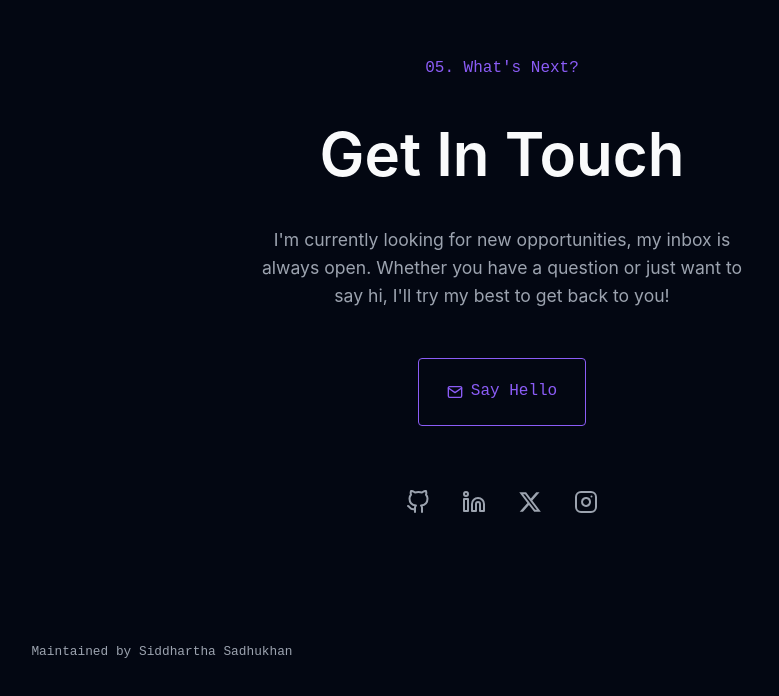
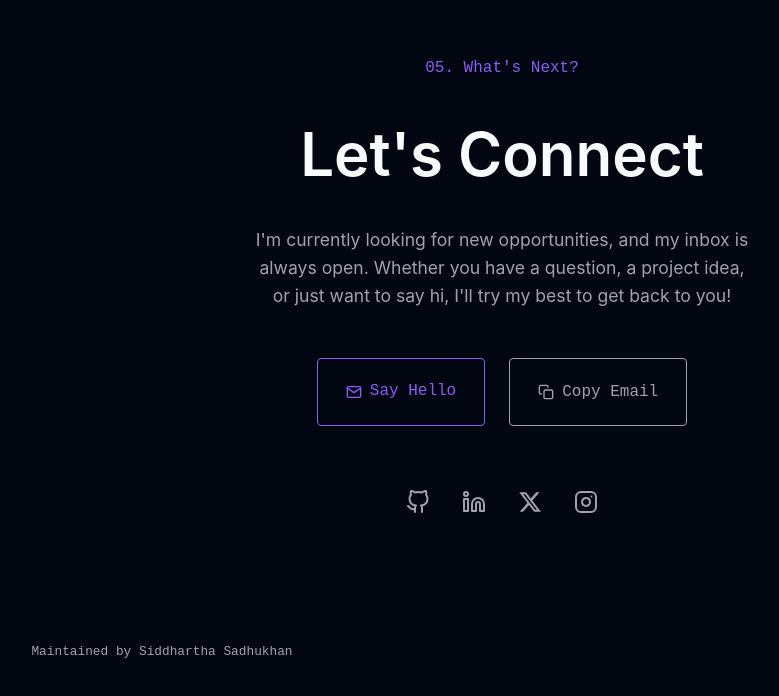
Before and after one commit to Sid4GitHub/portfolio, a React (Vite) app: page / in a window 1280 px wide. Shown: the part 5211-5907 px from the top of the page, without its empty margins (138-917 px from the left). Built offline with nearby package versions, Linux system fonts and the light colour scheme.

Commit message:
feat: add Contact section component and global styling

```diff
--- a/src/components/Sections/Contact.jsx
+++ b/src/components/Sections/Contact.jsx
@@ -1,64 +1,61 @@
+import { useState } from 'react';
 import { motion } from 'framer-motion';
-import { FiGithub, FiLinkedin, FiInstagram, FiMail } from 'react-icons/fi';
+import { FiGithub, FiLinkedin, FiInstagram, FiMail, FiCopy, FiCheck } from 'react-icons/fi';
 import { FaXTwitter } from 'react-icons/fa6';
 
 const Contact = () => {
+    const [copied, setCopied] = useState(false);
+    const email = "siddhartha.sadhukhan.2014@gmail.com";
+
+    const handleCopyEmail = () => {
+        navigator.clipboard.writeText(email);
+        setCopied(true);
+        setTimeout(() => setCopied(false), 2000);
+    };
+
     return (
-        <section id="contact" className="section" style={{ textAlign: 'center', padding: '100px 0' }}>
-            <div className="container" style={{ maxWidth: '600px', margin: '0 auto' }}>
+        <section id="contact" className="section contact-section">
+            <div className="container contact-container">
                 <motion.div
                     initial={{ opacity: 0, y: 20 }}
                     whileInView={{ opacity: 1, y: 0 }}
                     transition={{ duration: 0.5 }}
                     viewport={{ once: true }}
+                    className="contact-content"
                 >
-                    <p style={{ color: 'var(--accent-color)', fontFamily: 'var(--font-mono)', marginBottom: '1.5rem' }}>05. What's Next?</p>
-                    <h2 style={{ fontSize: 'clamp(40px, 5vw, 60px)', marginBottom: '1.5rem', color: 'var(--text-color)', fontWeight: '600' }}>Get In Touch</h2>
-                    <p style={{ marginBottom: '3rem', fontSize: '1.1rem', color: 'var(--text-secondary)', lineHeight: '1.6' }}>
-                        I'm currently looking for new opportunities, my inbox is always open. Whether you have a question or just want to say hi, I'll try my best to get back to you!
+                    <p className="section-subtitle">05. What's Next?</p>
+                    <h2 className="contact-title">Let's Connect</h2>
+                    <p className="contact-description">
+                        I'm currently looking for new opportunities, and my inbox is always open.
+                        Whether you have a question, a project idea, or just want to say hi, I'll try my best to get back to you!
                     </p>
 
-                    <a
-                        href="mailto:siddhartha.sadhukhan.2014@gmail.com"
-                        className="btn"
-                        style={{
-                            fontSize: '1rem',
-                            padding: '1.25rem 1.75rem',
-                            display: 'inline-flex',
-                            alignItems: 'center',
-                            gap: '0.5rem'
-                        }}
-                    >
-                        <FiMail /> Say Hello
-                    </a>
+                    <div className="contact-actions">
+                        <a href={`mailto:${email}`} className="btn contact-btn">
+                            <FiMail /> Say Hello
+                        </a>
+                        <button onClick={handleCopyEmail} className="btn contact-btn-outline" aria-label="Copy email address">
+                            {copied ? <FiCheck /> : <FiCopy />}
+                            {copied ? "Copied!" : "Copy Email"}
+                        </button>
+                    </div>
 
-                    <div style={{ marginTop: '4rem', display: 'flex', justifyContent: 'center', gap: '2rem' }}>
-                        <a href="https://github.com/Sid4GitHub" target="_blank" rel="noopener noreferrer" className="social-link">
+                    <div className="social-links">
+                        <a href="https://github.com/Sid4GitHub" target="_blank" rel="noopener noreferrer" className="social-link" aria-label="GitHub">
                             <FiGithub size={24} />
                         </a>
-                        <a href="https://www.linkedin.com/in/siddhartha-sadhukhan/" target="_blank" rel="noopener noreferrer" className="social-link">
+                        <a href="https://www.linkedin.com/in/siddhartha-sadhukhan/" target="_blank" rel="noopener noreferrer" className="social-link" aria-label="LinkedIn">
                             <FiLinkedin size={24} />
                         </a>
-                        <a href="https://x.com/at_siddhartha" target="_blank" rel="noopener noreferrer" className="social-link">
+                        <a href="https://x.com/at_siddhartha" target="_blank" rel="noopener noreferrer" className="social-link" aria-label="Twitter">
                             <FaXTwitter size={24} />
                         </a>
-                        <a href="https://www.instagram.com/at_siddhartha/" target="_blank" rel="noopener noreferrer" className="social-link">
+                        <a href="https://www.instagram.com/at_siddhartha/" target="_blank" rel="noopener noreferrer" className="social-link" aria-label="Instagram">
                             <FiInstagram size={24} />
                         </a>
                     </div>
                 </motion.div>
             </div>
-
-            <style>{`
-                .social-link {
-                    color: var(--text-secondary);
-                    transition: all 0.25s cubic-bezier(0.645, 0.045, 0.355, 1);
-                }
-                .social-link:hover {
-                    color: var(--accent-color);
-                    transform: translateY(-3px);
-                }
-            `}</style>
         </section>
     );
 };
--- a/src/index.css
+++ b/src/index.css
@@ -269,3 +269,88 @@ p {
         display: none;
     }
 }
+
+/* Contact Section Styles */
+.contact-section {
+    text-align: center;
+    justify-content: center;
+    /* Center content vertically if needed, but mostly for flex layouts */
+    align-items: center;
+    /* Center content horizontally */
+}
+
+.contact-container {
+    max-width: 600px;
+}
+
+.section-subtitle {
+    color: var(--accent-color);
+    font-family: var(--font-mono);
+    margin-bottom: 1.5rem;
+}
+
+.contact-title {
+    font-size: clamp(40px, 5vw, 60px);
+    margin-bottom: 1.5rem;
+    color: var(--text-color);
+    font-weight: 600;
+}
+
+.contact-description {
+    margin-bottom: 3rem;
+    font-size: 1.1rem;
+    color: var(--text-secondary);
+    line-height: 1.6;
+}
+
+.contact-actions {
+    display: flex;
+    justify-content: center;
+    gap: 1.5rem;
+    margin-bottom: 4rem;
+    flex-wrap: wrap;
+    /* On very small screens, stack them */
+}
+
+.contact-btn {
+    display: inline-flex;
+    align-items: center;
+    gap: 0.5rem;
+}
+
+.contact-btn-outline {
+    display: inline-flex;
+    align-items: center;
+    gap: 0.5rem;
+    padding: 1.25rem 1.75rem;
+    background: transparent;
+    border: 1px solid var(--text-secondary);
+    color: var(--text-secondary);
+    border-radius: 4px;
+    font-family: var(--font-mono);
+    font-size: 1rem;
+    cursor: pointer;
+    transition: var(--transition);
+}
+
+.contact-btn-outline:hover {
+    border-color: var(--accent-color);
+    color: var(--accent-color);
+    background: rgba(var(--accent-color-rgb), 0.1);
+}
+
+.social-links {
+    display: flex;
+    justify-content: center;
+    gap: 2rem;
+}
+
+.social-link {
+    color: var(--text-secondary);
+    transition: all 0.25s cubic-bezier(0.645, 0.045, 0.355, 1);
+}
+
+.social-link:hover {
+    color: var(--accent-color);
+    transform: translateY(-3px);
+}
```
